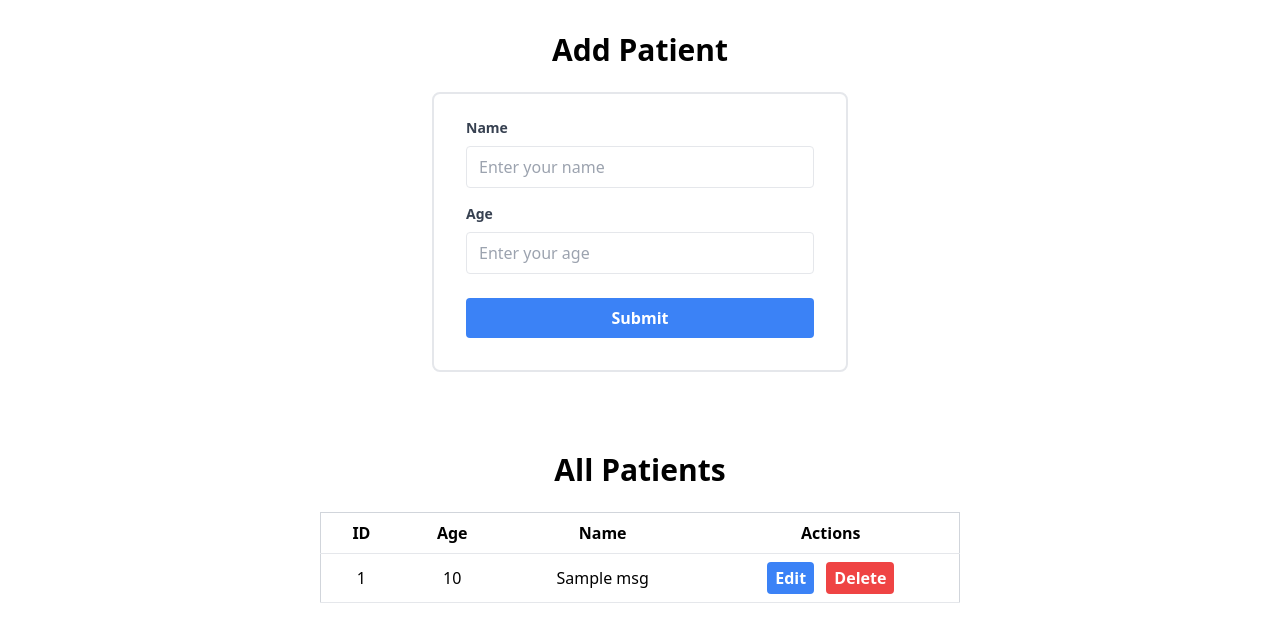
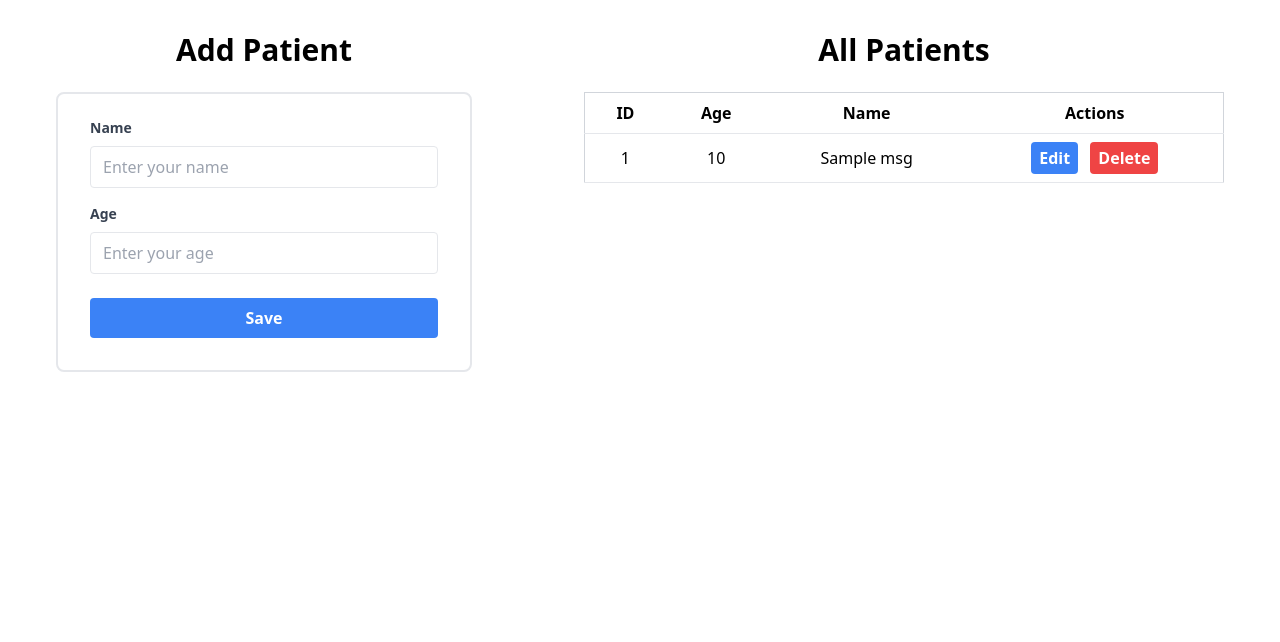
Before and after one commit to iamnaveedkhan/Clinic-App, a Django app: page /create in a window 1280 px wide. Shown: the top 642 px of the page. Run offline with Django 4.2, Linux system fonts and the light colour scheme; tables that the repository leaves empty hold one stand-in row (values such as "Sample post"); some libraries are stand-ins or nearby versions.

Commit message:
complted

```diff
--- a/clinic/clinicapp/views.py
+++ b/clinic/clinicapp/views.py
@@ -38,6 +38,7 @@ def delete(request):
 
 def edit(request):
     if request.method == 'GET':
+
         try:
             kid=request.GET.get('id')
             k=Msg.objects.get(id=kid)
@@ -50,4 +51,15 @@ def edit(request):
             # Handle the case where the string is not valid JSON
             return JsonResponse({'status': 'error', 'message': 'Invalid JSON string.'})
     else:
-        return JsonResponse({'status': 'error', 'message': 'Invalid request method.'})
+
+        eid=request.POST['id']
+        ne=request.POST['uname']
+        ae=request.POST['uage']
+        j=Msg.objects.get(id=eid)
+        j.name = ne
+        j.age = ae
+        j.save()
+        # j=Msg.objects.filter(id=eid).update(name=ne,age=ae)
+        context={}
+        context['data']=j
+        return render(request,'edit.html',context)
--- a/clinic/templates/create.html
+++ b/clinic/templates/create.html
@@ -7,14 +7,10 @@
     <script src="https://cdn.tailwindcss.com"></script>
     <title>Document</title>
     <script>
-      function validateEmail(email) {
-        if (/^\w+([\.-]?\w+)*@\w+([\.-]?\w+)*(\.\w{2,3})+$/.test(email)) {
-          console.log(true);
-          return true;
-        }
-        console.log(false);
-        return false;
+      if (window.history.replaceState) {
+        window.history.replaceState(null, null, window.location.href);
       }
+
       function getCookie(name) {
         const cookieValue = document.cookie.match(
           "(^|;)\\s*" + name + "\\s*=\\s*([^;]+)"
@@ -30,7 +26,7 @@
             "X-CSRFToken": token,
           },
           body: JSON.stringify({ id: id }),
-        }).then(res => location.reload());
+        }).then((res) => location.reload());
       }
 
       async function handleEdit(id) {
@@ -45,8 +41,8 @@
       }
     </script>
   </head>
-  <body>
-    <div class="max-w-md mx-auto py-8 px-4">
+  <body class="flex">
+    <div class="max-w-md w-full mx-auto py-8 px-4">
       <h2 class="text-3xl font-bold mb-6 text-center">Add Patient</h2>
       <form
         class="bg-white border-2 rounded-lg px-8 pt-6 pb-8 mb-4"
@@ -55,6 +51,7 @@
       >
         {% csrf_token %}
         <div class="mb-4">
+          <input type="hidden" name="kaam" value="add" />
           <label class="block text-gray-700 text-sm font-bold mb-2" for="name"
             >Name</label
           >
@@ -83,13 +80,13 @@
             class="bg-blue-500 w-full hover:bg-blue-700 text-white font-bold py-2 px-4 rounded"
             type="submit"
           >
-            Submit
+            Save
           </button>
         </div>
       </form>
     </div>
 
-    <div class="max-w-2xl mx-auto py-8 px-4">
+    <div class="max-w-2xl w-full mx-auto py-8 px-4">
       <h2 class="text-3xl font-bold mb-6 text-center">All Patients</h2>
       <table class="min-w-full bg-white border border-gray-300">
         <thead>
@@ -110,6 +107,7 @@
               <button
                 class="bg-blue-500 hover:bg-blue-700 text-white font-bold py-1 px-2 rounded focus:outline-none focus:shadow-outline mr-2"
                 type="button"
+                onclick="handleEdit('{{ p.id }}')"
               >
                 <a href="http://127.0.0.1:8000/edit?id={{ p.id }}">Edit</a>
               </button>
```
Also changed, not shown: clinic/templates/edit.html (+15 -4 lines).
